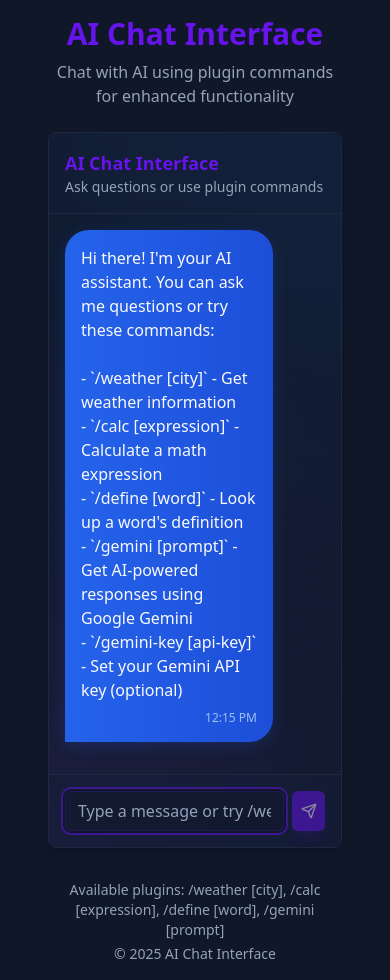
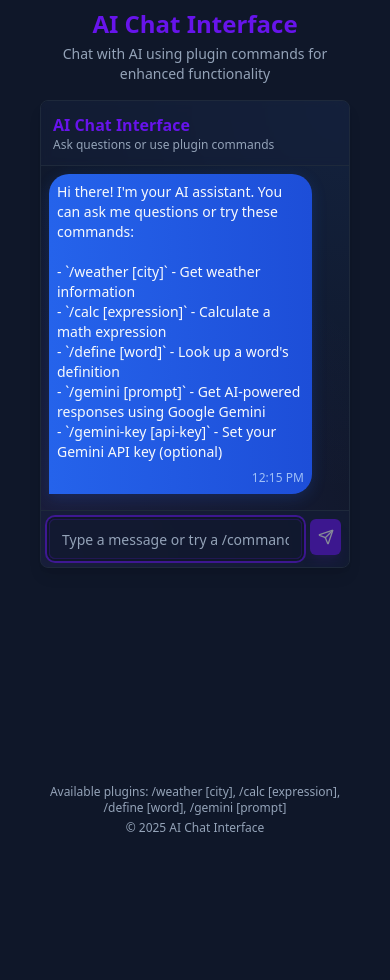
Before and after one commit to ShaktiCodes/plugin-powered-chat-hub, a React (Vite) app: page / in a window 390 px wide. After the commit the page ends 844 px from the top, so only its background shows below. Built offline with nearby package versions, Linux system fonts and the light colour scheme.

Commit message:
Implement responsive UI
Make the UI responsive for both laptop and mobile devices.

```diff
--- a/src/components/ChatInput.tsx
+++ b/src/components/ChatInput.tsx
@@ -29,21 +29,21 @@ const ChatInput: React.FC = () => {
   return (
     <form
       onSubmit={handleSubmit}
-      className="flex space-x-2 p-4 border-t border-border bg-card/50 backdrop-blur-sm"
+      className="flex space-x-2 p-2 sm:p-4 border-t border-border bg-card/50 backdrop-blur-sm"
     >
       <Input
         ref={inputRef}
         value={message}
         onChange={(e) => setMessage(e.target.value)}
-        placeholder="Type a message or try /weather, /calc, /define, /gemini..."
-        className="flex-grow bg-background/50 text-foreground border-primary/20 focus-visible:ring-primary/50"
+        placeholder="Type a message or try a /command..."
+        className="flex-grow bg-background/50 text-foreground border-primary/20 focus-visible:ring-primary/50 text-sm sm:text-base"
         disabled={isTyping}
       />
       <Button
         type="submit"
         size="icon"
         disabled={!message.trim() || isTyping}
-        className="bg-primary hover:bg-primary/90 shadow-lg shadow-primary/20"
+        className="bg-primary hover:bg-primary/90 shadow-lg shadow-primary/20 h-9 w-9 sm:h-10 sm:w-10"
       >
         <Send className="h-4 w-4" />
       </Button>
--- a/src/components/ChatMessage.tsx
+++ b/src/components/ChatMessage.tsx
@@ -31,27 +31,27 @@ const ChatMessage: React.FC<ChatMessageProps> = ({ message }) => {
   return (
     <div
       className={cn(
-        "flex w-full mb-4 animate-fade-in",
+        "flex w-full mb-2 sm:mb-4 animate-fade-in",
         isUser ? "justify-end" : "justify-start"
       )}
     >
       <div
         className={cn(
-          "max-w-[80%] p-4",
+          "max-w-[90%] sm:max-w-[80%] p-2 sm:p-4 text-sm sm:text-base",
           isUser
             ? "chat-message-user"
             : "chat-message-assistant"
         )}
       >
         {message.content && (
-          <div className="mb-2 whitespace-pre-wrap">{message.content}</div>
+          <div className="mb-2 whitespace-pre-wrap break-words">{message.content}</div>
         )}
 
         {message.type === 'plugin' && renderPluginContent()}
 
         <div
           className={cn(
-            "text-xs mt-2 flex justify-end",
+            "text-xs mt-1 sm:mt-2 flex justify-end",
             isUser ? "text-purple-200/80" : "text-blue-200/80"
           )}
         >
--- a/src/components/ChatWindow.tsx
+++ b/src/components/ChatWindow.tsx
@@ -15,26 +15,26 @@ const ChatWindow: React.FC = () => {
 
   return (
     <div className="flex flex-col h-full bg-background rounded-lg shadow-lg border border-border overflow-hidden chat-container">
-      <div className="flex-none p-4 border-b border-border bg-card/50 backdrop-blur-sm">
-        <h2 className="text-lg font-semibold text-primary">AI Chat Interface</h2>
-        <p className="text-sm text-muted-foreground">
+      <div className="flex-none p-3 sm:p-4 border-b border-border bg-card/50 backdrop-blur-sm">
+        <h2 className="text-base sm:text-lg font-semibold text-primary">AI Chat Interface</h2>
+        <p className="text-xs sm:text-sm text-muted-foreground">
           Ask questions or use plugin commands
         </p>
       </div>
 
-      <div className="flex-grow overflow-y-auto p-4 scrollbar-thin">
+      <div className="flex-grow overflow-y-auto p-2 sm:p-4 scrollbar-thin">
         {messages.map(message => (
           <ChatMessage key={message.id} message={message} />
         ))}
 
         {isTyping && (
-          <div className="flex items-center space-x-2 p-3 typing-indicator mt-2">
+          <div className="flex items-center space-x-2 p-2 sm:p-3 typing-indicator mt-2">
             <div className="flex space-x-1">
               <span className="w-2 h-2 bg-primary/70 rounded-full animate-typing-dot-1"></span>
               <span className="w-2 h-2 bg-primary/70 rounded-full animate-typing-dot-2"></span>
               <span className="w-2 h-2 bg-primary/70 rounded-full animate-typing-dot-3"></span>
             </div>
-            <span className="text-sm text-foreground/70">Assistant is typing...</span>
+            <span className="text-xs sm:text-sm text-foreground/70">Assistant is typing...</span>
           </div>
         )}
 
--- a/src/index.css
+++ b/src/index.css
@@ -97,22 +97,30 @@
   .chat-container {
     background: radial-gradient(circle at top right, rgba(59, 130, 246, 0.1), transparent 70%),
                 radial-gradient(circle at bottom left, rgba(139, 92, 246, 0.1), transparent 70%);
+    height: calc(100vh - 180px);
+    max-height: 800px;
+  }
+
+  @media (max-width: 640px) {
+    .chat-container {
+      height: calc(100vh - 150px);
+    }
   }
 
   .chat-message-user {
     background: linear-gradient(to right, #6d28d9, #5b21b6);
-    border-top-left-radius: 1.5rem;
-    border-top-right-radius: 1.5rem;
+    border-top-left-radius: 1.25rem;
+    border-top-right-radius: 1.25rem;
     border-bottom-right-radius: 0;
-    border-bottom-left-radius: 1.5rem;
+    border-bottom-left-radius: 1.25rem;
     box-shadow: 0 4px 15px rgba(109, 40, 217, 0.2);
   }
 
   .chat-message-assistant {
     background: linear-gradient(to right, #2563eb, #1d4ed8);
-    border-top-left-radius: 1.5rem;
-    border-top-right-radius: 1.5rem;
-    border-bottom-right-radius: 1.5rem;
+    border-top-left-radius: 1.25rem;
+    border-top-right-radius: 1.25rem;
+    border-bottom-right-radius: 1.25rem;
     border-bottom-left-radius: 0;
     box-shadow: 0 4px 15px rgba(37, 99, 235, 0.2);
   }
--- a/src/pages/Index.tsx
+++ b/src/pages/Index.tsx
@@ -2,15 +2,14 @@
 import React from 'react';
 import ChatWindow from '@/components/ChatWindow';
 import { ChatProvider } from '@/contexts/ChatContext';
-import { v4 as uuidv4 } from 'uuid';
 
 const Index = () => {
   return (
-    <div className="min-h-screen flex flex-col bg-background text-foreground p-4">
+    <div className="min-h-screen flex flex-col bg-background text-foreground p-2 sm:p-4">
       <div className="container mx-auto flex-grow flex flex-col max-w-3xl">
-        <header className="mb-6 text-center">
-          <h1 className="text-3xl font-bold mb-2 text-primary">AI Chat Interface</h1>
-          <p className="text-muted-foreground">
+        <header className="mb-4 sm:mb-6 text-center">
+          <h1 className="text-2xl sm:text-3xl font-bold mb-1 sm:mb-2 text-primary">AI Chat Interface</h1>
+          <p className="text-sm sm:text-base text-muted-foreground">
             Chat with AI using plugin commands for enhanced functionality
           </p>
         </header>
@@ -21,7 +20,7 @@ const Index = () => {
           </ChatProvider>
         </div>
 
-        <footer className="mt-8 text-center text-sm text-muted-foreground">
+        <footer className="mt-6 sm:mt-8 text-center text-xs sm:text-sm text-muted-foreground">
           <p>Available plugins: /weather [city], /calc [expression], /define [word], /gemini [prompt]</p>
           <p className="mt-1">© 2025 AI Chat Interface</p>
         </footer>
```
